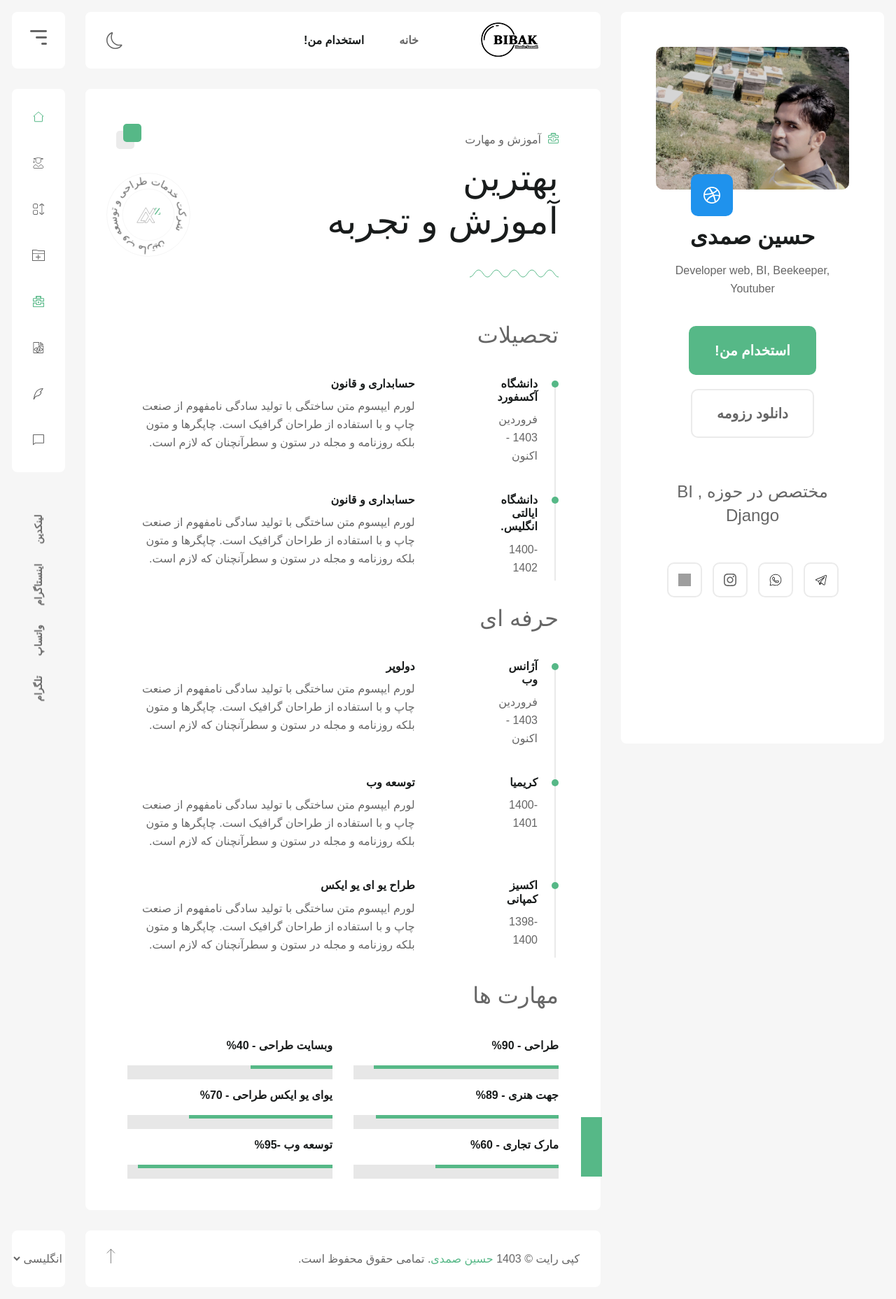
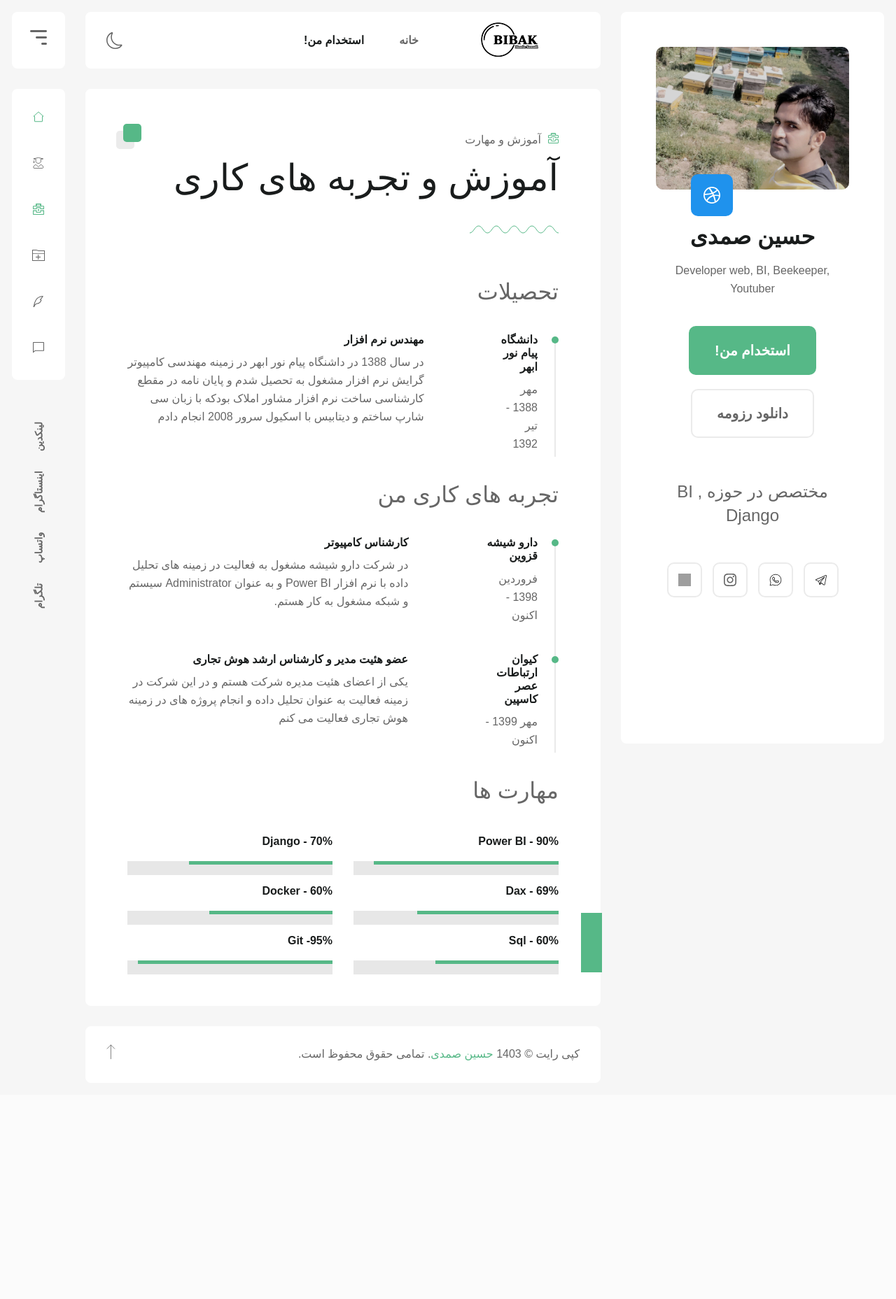
Before and after one commit to hoseinsamadi/resume-hosein, a Django app: page /education in a window 1280 px wide. Shown: the whole page at 70% size. After the commit the page ends 1516 px from the top, so only its background shows below. Run offline with Django 5.2, Linux system fonts and the light colour scheme; some web fonts are replaced.

Commit message:
edit text eduction and portfolio html

```diff
--- a/templates/base.html
+++ b/templates/base.html
@@ -150,13 +150,11 @@
                             <div class="tab-action-item mode">
                                 <ul>
                                     <li><a data-title="خانه" class="link active" href="{% url 'resume:index' %}"><img src="{% static 'img/icons/home.svg' %}" width="18" height="16" alt="home" class="svg"></a></li>
-                                    <li><a data-title="درباره" class="link" href="{% url 'resume:about' %}"><img src="{% static 'img/icons/about.svg' %}" width="18" height="16" alt="about" class="svg"></a></li>
-                                    <li><a data-title="خدمات" class="link" href="{% url 'resume:service' %}"><img src="{% static 'img/icons/service.svg' %}" width="18" height="16" alt="service" class="svg"></a></li>
-                                    <li><a data-title="نمونه‌کار" class="link" href="{% url 'resume:portfolio' %}"><img src="{% static 'img/icons/portfolio.svg' %}" width="18" height="16" alt="portfolio" class="svg"></a></li>
-                                    <li><a data-title="تحصیلات" class="link" href="{% url 'resume:eduction' %}"><img src="{% static 'img/icons/education.svg' %}" width="18" height="16" alt="education" class="svg"></a></li>
-                                    <li><a data-title="قیمتگذاری" class="link" href="{% url 'resume:pricing' %}"><img src="{% static 'img/icons/pricing.svg' %}" width="18" height="16" alt="pricing" class="svg"></a></li>
+                                    <li><a data-title="درباره من" class="link" href="{% url 'resume:about' %}"><img src="{% static 'img/icons/about.svg' %}" width="18" height="16" alt="about" class="svg"></a></li>
+                                    <li><a data-title="تحصیلات ام" class="link" href="{% url 'resume:eduction' %}"><img src="{% static 'img/icons/education.svg' %}" width="18" height="16" alt="education" class="svg"></a></li>
+                                    <li><a data-title="نمونه‌کار هام" class="link" href="{% url 'resume:portfolio' %}"><img src="{% static 'img/icons/portfolio.svg' %}" width="18" height="16" alt="portfolio" class="svg"></a></li>
                                     <li><a data-title="بلاگ" class="link" href="{% url 'blog:blog' %}"><img src="{% static 'img/icons/blog.svg' %}" width="18" height="16" alt="blog" class="svg"></a></li>
-                                    <li><a data-title="تماس" class="link" href="{% url 'resume:contact' %}"><img src="{% static 'img/icons/contact.svg' %}" width="18" height="16" alt="contact" class="svg"></a></li>
+                                    <li><a data-title="تماس با من" class="link" href="{% url 'resume:contact' %}"><img src="{% static 'img/icons/contact.svg' %}" width="18" height="16" alt="contact" class="svg"></a></li>
                                 </ul>
                             </div>
                             <div class="cm-social-link-text">
@@ -170,14 +168,14 @@
                         </div>
                     </div>
                     <!-- language switcher -->
-                    <div class="cm-language-switcher mode">
+                  <!--  <div class="cm-language-switcher mode">
                         <div class="language-switcher">
                             <select name="lang" id="language">
                                 <option value="ar">انگلیسی</option>
                                 <option value="ar">فارسی</option>
                             </select>
                         </div>
-                    </div>
+                    </div> -->
                 </div>
                 <!-- site navigation end -->
             </div>
--- a/templates/website/education.html
+++ b/templates/website/education.html
@@ -9,21 +9,6 @@
                             <div class="cm-content-item cm-page-template">
                                 <div class="cm-content-item__top">
                                     <div class="top-right-bg"></div>
-                                    <div class="cm-content-circle">
-                                        <svg class="circle" viewBox="0 0 100 100" width="120" height="120">
-                                            <defs>
-                                                <path id="circle" d="M 50, 50 m -37, 0 a 37,37 0 1,1 74,0 a 37,37 0 1,1 -74,0">
-                                                </path>
-                                            </defs>
-                                            <text font-size="8.75">
-                                                <textPath xlink:href="#circle">شرکت خدمات طراحی و توسعه وب مارتین
-                                                </textPath>
-                                            </text>
-                                        </svg>
-                                        <div class="circle-logo">
-                                            <img src="{% static 'img/logo/circle-logo.svg' %}" alt="">
-                                        </div>
-                                    </div>
                                     <div class="cm-content-sub">
                                         <div class="icon">
                                         <img class="svg" src="{% static 'img/icons/education.svg' %}" alt="education">
@@ -31,7 +16,7 @@
                                         <p>آموزش و مهارت</p>
                                     </div>
                                     <h1 class="main-title">
-                                        بهترین <br> آموزش <ban> و </span> تجربه
+                                         آموزش <ban> و </span>  تجربه های کاری
                                         <u>
                                             <img src="{% static 'img/content/line.svg' %}" alt="">
                                         </u>
@@ -44,15 +29,15 @@
                                         <div class="cm-education-timeline-content">
                                             <div class="education-timeline">
                                                 <div class="left-side">
-                                                    <h6 class="uni-name">دانشگاه آکسفورد</h6>
-                                                    <p>فروردین 1403  - اکنون</p>
+                                                    <h6 class="uni-name">دانشگاه پیام نور ابهر</h6>
+                                                    <p>مهر 1388  - تیر 1392</p>
                                                 </div>
                                                 <div class="right-side">
-                                                    <h6 class="degree">حسابداری و قانون</h6>
-                                                    <p>لورم ایپسوم متن ساختگی با تولید سادگی نامفهوم از صنعت چاپ و با استفاده از طراحان گرافیک است. چاپگرها و متون بلکه روزنامه و مجله در ستون و سطرآنچنان که لازم است.</p>
+                                                    <h6 class="degree"> مهندس نرم افزار </h6>
+                                                    <p>در سال 1388 در داشنگاه پیام نور ابهر در زمینه مهندسی کامپیوتر گرایش نرم افزار مشغول به تحصیل شدم و پایان نامه در مقطع کارشناسی ساخت نرم افزار مشاور املاک بودکه با زبان سی شارپ ساختم و دیتابیس با اسکیول سرور 2008 انجام دادم</p>
                                                 </div>
                                             </div>
-                                            <div class="education-timeline">
+                                           <!-- <div class="education-timeline">
                                                 <div class="left-side">
                                                     <h6 class="uni-name">دانشگاه ایالتی انگلیس.</h6>
                                                     <p>1400-1402</p>
@@ -61,41 +46,31 @@
                                                     <h6 class="degree">حسابداری و قانون</h6>
                                                     <p>لورم ایپسوم متن ساختگی با تولید سادگی نامفهوم از صنعت چاپ و با استفاده از طراحان گرافیک است. چاپگرها و متون بلکه روزنامه و مجله در ستون و سطرآنچنان که لازم است.</p>
                                                 </div>
-                                            </div>
+                                            </div>-->
                                         </div>
                                     </div>
                                     <!-- timeline two -->
                                     <div class="single-info-item">
-                                        <h3> حرفه ای </h3>
+                                        <h3>  تجربه های کاری من </h3>
                                         <div class="cm-education-timeline-content">
                                             <div class="education-timeline">
                                                 <div class="left-side">
-                                                    <h6 class="uni-name"> آژانس وب </h6>
-                                                    <p>فروردین 1403  - اکنون</p>
+                                                    <h6 class="uni-name"> دارو شیشه قزوین</h6>
+                                                    <p>فروردین 1398  - اکنون</p>
                                                 </div>
                                                 <div class="right-side">
-                                                    <h6 class="degree"> دولوپر</h6>
-                                                    <p>لورم ایپسوم متن ساختگی با تولید سادگی نامفهوم از صنعت چاپ و با استفاده از طراحان گرافیک است. چاپگرها و متون بلکه روزنامه و مجله در ستون و سطرآنچنان که لازم است.</p>
+                                                    <h6 class="degree"> کارشناس کامپیوتر</h6>
+                                                    <p>در شرکت دارو شیشه مشغول به فعالیت در زمینه های تحلیل داده با نرم افزار Power BI و به عنوان Administrator سیستم و شبکه مشغول به کار هستم.</p>
                                                 </div>
                                             </div>
                                             <div class="education-timeline">
                                                 <div class="left-side">
-                                                    <h6 class="uni-name"> کریمیا</h6>
-                                                    <p>1400-1401</p>
+                                                    <h6 class="uni-name"> کیوان ارتباطات عصر کاسپین</h6>
+                                                    <p>مهر 1399  - اکنون</p>
                                                 </div>
                                                 <div class="right-side">
-                                                    <h6 class="degree">توسعه وب</h6>
-                                                    <p>لورم ایپسوم متن ساختگی با تولید سادگی نامفهوم از صنعت چاپ و با استفاده از طراحان گرافیک است. چاپگرها و متون بلکه روزنامه و مجله در ستون و سطرآنچنان که لازم است.</p>
-                                                </div>
-                                            </div>
-                                            <div class="education-timeline">
-                                                <div class="left-side">
-                                                    <h6 class="uni-name">اکسیز کمپانی</h6>
-                                                    <p>1398-1400</p>
-                                                </div>
-                                                <div class="right-side">
-                                                    <h6 class="degree">طراح یو ای یو ایکس</h6>
-                                                    <p>لورم ایپسوم متن ساختگی با تولید سادگی نامفهوم از صنعت چاپ و با استفاده از طراحان گرافیک است. چاپگرها و متون بلکه روزنامه و مجله در ستون و سطرآنچنان که لازم است.</p>
+                                                    <h6 class="degree">عضو هئیت مدیر و کارشناس ارشد هوش تجاری </h6>
+                                                    <p>یکی از اعضای هئیت مدیره شرکت هستم و در این شرکت در زمینه فعالیت به عنوان تحلیل داده و انجام پروژه های در زمینه هوش تجاری فعالیت می کنم</p>
                                                 </div>
                                             </div>
                                         </div>
@@ -107,21 +82,21 @@
                                             <div class="cm-skill-container">
                                                 <div class="single-skill-item">
                                                     <div class="expertise__single">
-                                                        <p class="expertise__title">طراحی - <span>90%</span></p>
+                                                        <p class="expertise__title">Power BI - <span>90%</span></p>
                                                         <div class="progress">
                                                             <div class="progress-bar" role="progressbar" style="width: 90%"
                                                                 aria-valuenow="90" aria-valuemin="0" aria-valuemax="100"></div>
                                                         </div>
                                                     </div>
                                                     <div class="expertise__single">
-                                                        <p class="expertise__title">جهت هنری - <span>89%</span></p>
+                                                        <p class="expertise__title">Dax  - <span>69%</span></p>
                                                         <div class="progress">
-                                                            <div class="progress-bar" role="progressbar" style="width: 89%"
+                                                            <div class="progress-bar" role="progressbar" style="width: 69%"
                                                                 aria-valuenow="89" aria-valuemin="0" aria-valuemax="100"></div>
                                                         </div>
                                                     </div>
                                                     <div class="expertise__single">
-                                                        <p class="expertise__title"> مارک تجاری - <span>60%</span></p>
+                                                        <p class="expertise__title"> sql  - <span>60%</span></p>
                                                         <div class="progress">
                                                             <div class="progress-bar" role="progressbar" style="width: 60%"
                                                                 aria-valuenow="60" aria-valuemin="0" aria-valuemax="100"></div>
@@ -130,21 +105,21 @@
                                                 </div>
                                                 <div class="single-skill-item cm-md-5">
                                                     <div class="expertise__single">
-                                                        <p class="expertise__title">وبسایت طراحی - <span>40%</span></p>
+                                                        <p class="expertise__title">Django  - <span>70%</span></p>
                                                         <div class="progress">
-                                                            <div class="progress-bar" role="progressbar" style="width: 40%"
+                                                            <div class="progress-bar" role="progressbar" style="width: 70%"
                                                                 aria-valuenow="40" aria-valuemin="0" aria-valuemax="100"></div>
                                                         </div>
                                                     </div>
                                                     <div class="expertise__single">
-                                                        <p class="expertise__title">یوای یو ایکس طراحی - <span>70%</span></p>
+                                                        <p class="expertise__title">Docker    - <span>60%</span></p>
                                                         <div class="progress">
-                                                            <div class="progress-bar" role="progressbar" style="width: 70%"
+                                                            <div class="progress-bar" role="progressbar" style="width: 60%"
                                                                 aria-valuenow="70" aria-valuemin="0" aria-valuemax="100"></div>
                                                         </div>
                                                     </div>
                                                     <div class="expertise__single">
-                                                        <p class="expertise__title">توسعه وب -<span>95%</span></p>
+                                                        <p class="expertise__title">git  -<span>95%</span></p>
                                                         <div class="progress">
                                                             <div class="progress-bar" role="progressbar" style="width: 95%"
                                                                 aria-valuenow="95" aria-valuemin="0" aria-valuemax="100"></div>
```
Also changed, not shown: templates/website/portfolio.html (+17 -34 lines).
